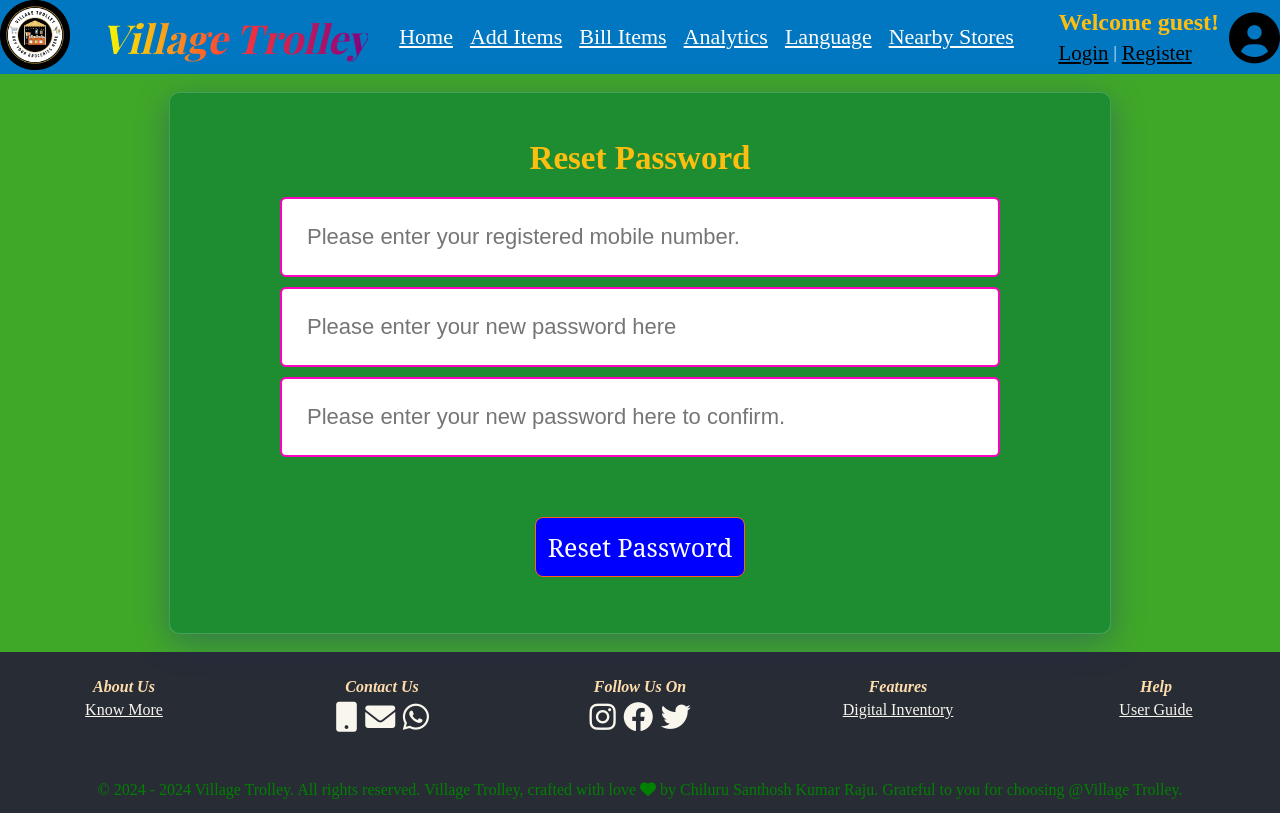
After one commit to csanthoshkumarraju/Village-Trolley-Django, a Django app: page /resetpwd in a window 1280 px wide. The commit adds this page. Run offline with Django 5.2, Linux system fonts and the light colour scheme; some libraries are stand-ins or nearby versions.

Commit message:
linked urls

```diff
--- a/villagetrolley/home/urls.py
+++ b/villagetrolley/home/urls.py
@@ -14,4 +14,5 @@
     path('shopproducts', views.shopproducts, name='shopproducts'),
     path('knowmore', views.knowmore, name='knowmore'),
     path('daily_monthly_data', views.daily_monthly_data, name='daily_monthly_data'),
+    path('resetpwd', views.resetpwd, name='resetpwd'),
 ]
--- a/villagetrolley/home/views.py
+++ b/villagetrolley/home/views.py
@@ -34,3 +34,6 @@
 
 def daily_monthly_data(request):
     return render(request,'dailymonthlydata.html')
+
+def resetpwd(request):
+    return render(request,'resetpassword.html')
--- /dev/null
+++ b/villagetrolley/villagetrolley/static/resetpassword.css
@@ -0,0 +1,73 @@
+.resetpwdsec {
+    background-color: #40a829;
+    margin: 0 auto;
+    padding: 15px;
+    display: flex;
+    justify-content: center;
+    align-items: center;
+    height: 68.5vh;
+}
+
+.card {
+    width: 900px;
+    height: 500px;
+    padding: 20px;
+    background: rgba(19, 133, 53, 0.75);
+    box-shadow: 0 8px 32px 0 rgba(31, 38, 135, 0.37);
+    backdrop-filter: blur(3.5px);
+    -webkit-backdrop-filter: blur(3.5px);
+    border-radius: 10px;
+    border: 1px solid rgba(255, 255, 255, 0.18);
+
+}
+
+.card h2 {
+    text-align: center;
+    color: #FEBE10;
+    margin-bottom: 20px;
+    font-size: 33px;
+    font-family: 'Luminari';
+}
+
+.card form {
+    display: flex;
+    flex-direction: column;
+}
+
+.card input {
+    margin-bottom: 10px;
+    padding: 25px;
+    width: 80%;
+    border: 2px solid #FF00BF;
+    border-radius: 6px;
+    font-size: 22px;
+    outline: none;
+}
+
+.card button {
+    padding: 12px;
+    border: 1px solid #FF5F1F;
+    border-radius: 8px;
+    background-color: #0000FF;
+    color: white;
+    font-size: 25px;
+    cursor: pointer;
+    display: block;
+    margin: 0 auto;
+    margin-top: 50px;
+    font-family: "American Typewriter", "serif";
+}
+
+.card button:hover {
+    background-color: white;
+    color: #0000FF;
+}
+
+.styled-input {
+    width: 100%; /* Reduce the width */
+    margin: 0 auto; /* Center align the input elements */
+    border: 2px solid black; /* Set border color */
+    padding: 10px; /* Add padding for better spacing */
+    display: block; /* Ensure each input is on its own line */
+    box-sizing: border-box; /* Include padding and border in element's total width and height */
+}
--- a/villagetrolley/villagetrolley/templates/footer.html
+++ b/villagetrolley/villagetrolley/templates/footer.html
@@ -11,7 +11,7 @@
     <div class="footer-item">
         <ul>
             <li class="Footer_Heading">About Us</li>
-            <a class= "footer_links" href="#">Know More</a>
+            <a class= "footer_links" href="{% url 'knowmore' %}">Know More</a>
         </ul>
     </div>
   <div class="footer-item">
@@ -43,7 +43,7 @@
   <div class="footer-item">
         <ul>
             <li class="Footer_Heading">Features</li>
-            <a class= "footer_links" href="#">Digital Inventory</a>
+            <a class= "footer_links" href="{% url 'knowmore' %}">Digital Inventory</a>
         </ul>
     </div>
     <div class="footer-item">
--- a/villagetrolley/villagetrolley/templates/login.html
+++ b/villagetrolley/villagetrolley/templates/login.html
@@ -21,8 +21,8 @@
          </form>
 
          <button type="button" class="join-button">Login</button>
-         <p class="fpp">Forgot your password? Don't worry!. Please <a href="url" class="rplogin-link">Reset password</a></p>
-      <p class="fpp">Don't have an account? Please <a href="url" class="rplogin-link">Join us!</a></p>
+         <p class="fpp">Forgot your password? Don't worry!. Please <a href="{% url 'resetpwd' %}" class="rplogin-link">Reset password</a></p>
+      <p class="fpp">Don't have an account? Please <a href="{% url 'register' %}" class="rplogin-link">Join us!</a></p>
     </div>
 </section>
 {% endblock %}
--- a/villagetrolley/villagetrolley/templates/nav.html
+++ b/villagetrolley/villagetrolley/templates/nav.html
@@ -26,20 +26,20 @@
 
     </div>
     <div class="navbar-links">
-        <a href="#">Home</a>
-        <a href="#">Add Items</a>
-        <a href="#">Bill Items</a>
-        <a href="#">Analytics</a>
-        <a href="#">Language</a>
-        <a href="#">Nearby Stores</a>
+        <a href="{% url 'home' %}">Home</a>
+        <a href="{% url 'additems' %}">Add Items</a>
+        <a href="{% url 'billingform' %}">Bill Items</a>
+        <a href="{% url 'analytics' %}">Analytics</a>
+        <a href="{% url 'home' %}">Language</a>
+        <a href="{% url 'nearbystores' %}">Nearby Stores</a>
     </div>
     <div class="user-section">
         <div class="user-info">
             <h2 class="W">Welcome guest!</h2>
             <div class="login-register">
-                <a class= "L" href="#">Login</a>
+                <a class= "L" href="{% url 'login' %}">Login</a>
                 <span>|</span>
-                <a class= "R" href="#">Register</a>
+                <a class= "R" href="{% url 'register' %}">Register</a>
             </div>
         </div>
         <i class="fa fa-circle-user"></i>
--- a/villagetrolley/villagetrolley/templates/register.html
+++ b/villagetrolley/villagetrolley/templates/register.html
@@ -63,8 +63,9 @@
                <input type="password" id="passwd" name="passwd" placeholder="Enter Your Password">
            </div>
        </form>
+
       <button type="button" class="join-button">Join Us</button>
-      <p class="rloginp">Already have an account. Please <a href="url" class="ralogin-link">Login</a></p>
+      <p class="rloginp">Already have an account. Please <a href="{% url 'login' %}" class="ralogin-link">Login</a></p>
     </div>
  </section>
  {% endblock  %}
--- /dev/null
+++ b/villagetrolley/villagetrolley/templates/resetpassword.html
@@ -0,0 +1,23 @@
+{% extends "base.html" %}
+{% load static %}
+{% block css %}
+    <!-- Link to home-specific CSS -->
+    <link rel="stylesheet" href="{% static 'resetpassword.css' %}">
+    <link rel="stylesheet" href="https://cdnjs.cloudflare.com/ajax/libs/font-awesome/6.0.0-beta3/css/all.min.css">
+{% endblock css%}
+
+{% block content %}
+<section class="resetpwdsec">
+    <div class="card">
+        <h2 class="resethead">Reset Password</h2>
+        <form>
+            <input type="tel" id="mobileNumber" name="mobileNumber" placeholder="Please enter your registered mobile number." required class="styled-input">
+            <input type="password" id="password" name="password" placeholder="Please enter your new password here" required class="styled-input">
+            <input type="password" id="confirmPassword" name="confirmPassword" placeholder="Please enter your new password here to confirm." required class="styled-input">
+        </form>
+        <button type="submit" class="reset-button">Reset Password</button>
+    </div>
+</section>
+
+
+{% endblock %}
```
Also changed, not shown: villagetrolley/villagetrolley/templates/home.html (+6 -2 lines).
